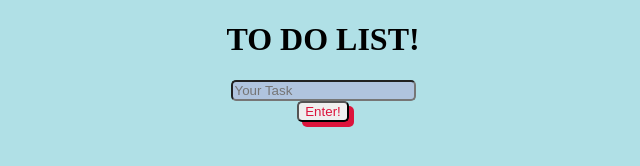
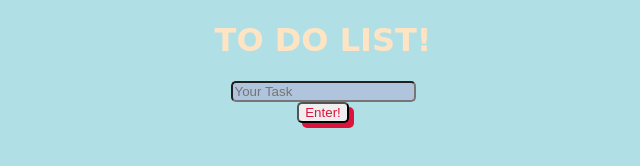
Before and after one commit to RitvikGoyal1/todolist, a plain HTML site: page index.html in a window 1280 px wide. Shown: the whole page, without its empty margins (317-957 px from the left). Drawn offline with Linux system fonts and the light colour scheme.

Commit message:
Update style.css

```diff
--- a/style.css
+++ b/style.css
@@ -1,6 +1,11 @@
 html {
   height: 100%;
   width: 100%;
+}
+h1{
+  color:bisque;
+  font-family:cursive, cursive;
+  font:300;
 }
 p {
   font-family: 'Courier New', Courier, monospace;
```
